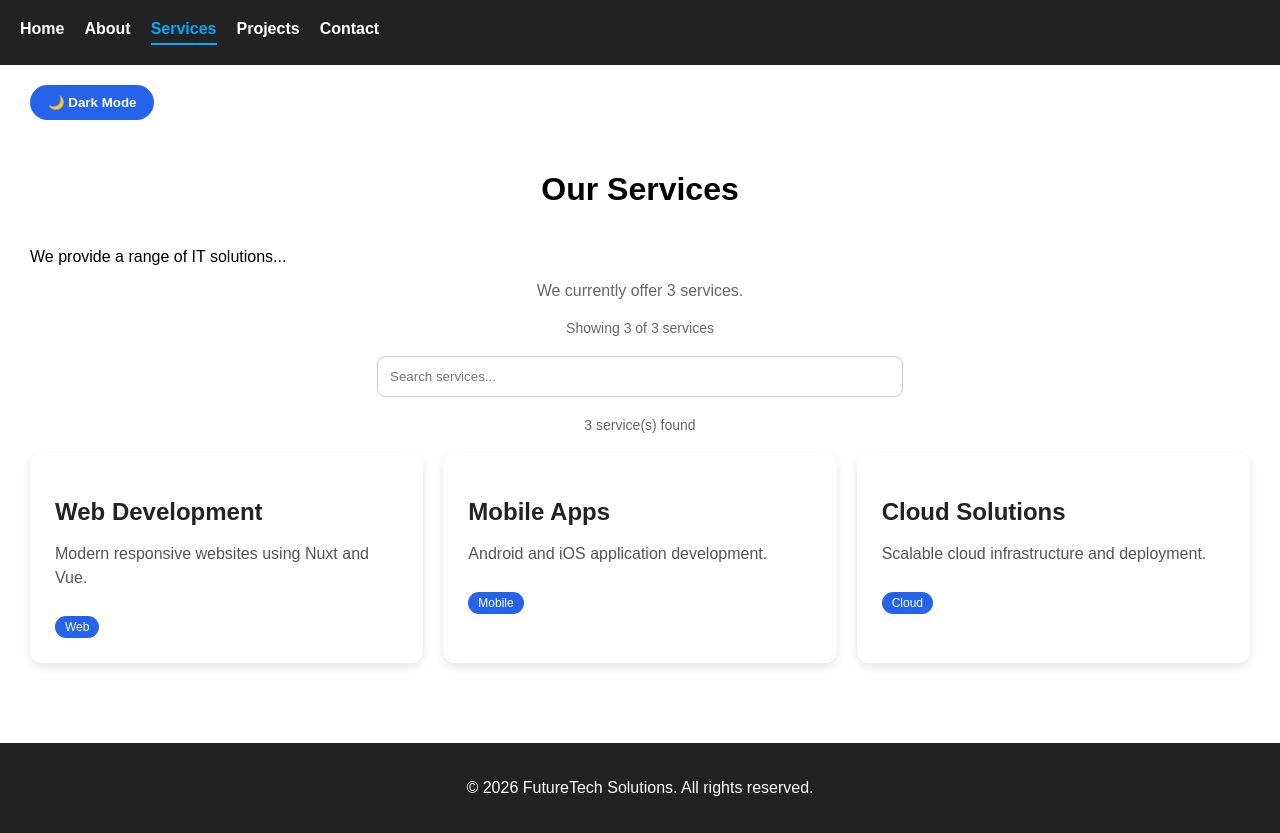
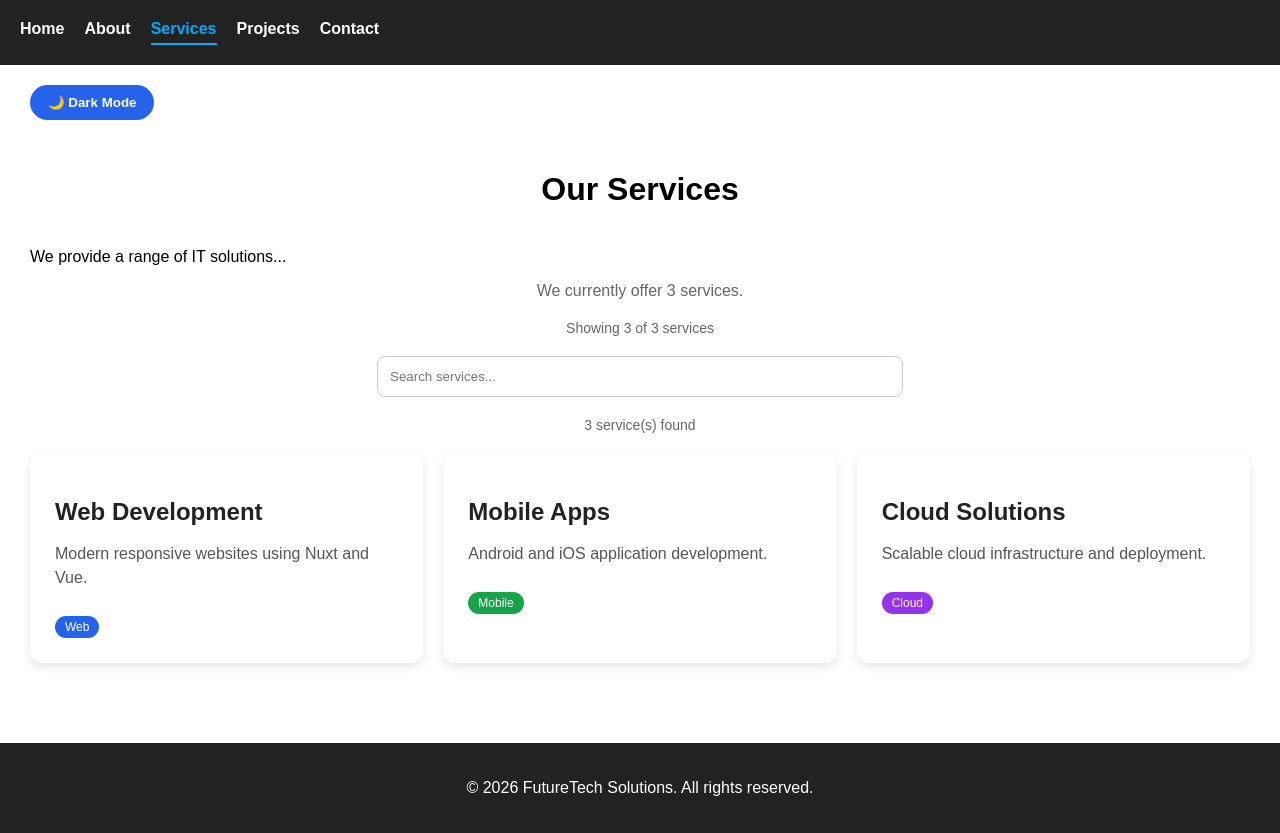
Before and after one commit to GaveshaD/it-company-website, a Nuxt app: page /services in a window 1280 px wide. Built offline with nearby package versions, Linux system fonts and the light colour scheme.

Commit message:
Add colors to service category badges

```diff
--- a/app/components/ServiceCard.vue
+++ b/app/components/ServiceCard.vue
@@ -4,7 +4,10 @@
     <h2>{{ title }}</h2>
     <p>{{ description }}</p>
 
-    <span class="service-category">
+    <span
+      class="service-category"
+      :class="category.toLowerCase()"
+    >
       {{ category }}
     </span>
   </div>
@@ -55,4 +58,24 @@ defineProps({
   color: white;
   font-size: 12px;
 }
+.service-category {
+  display: inline-block;
+  margin-top: 10px;
+  padding: 4px 10px;
+  border-radius: 999px;
+  color: white;
+  font-size: 12px;
+}
+
+.service-category.web {
+  background: #2563eb;
+}
+
+.service-category.mobile {
+  background: #16a34a;
+}
+
+.service-category.cloud {
+  background: #9333ea;
+}
 </style>
```
